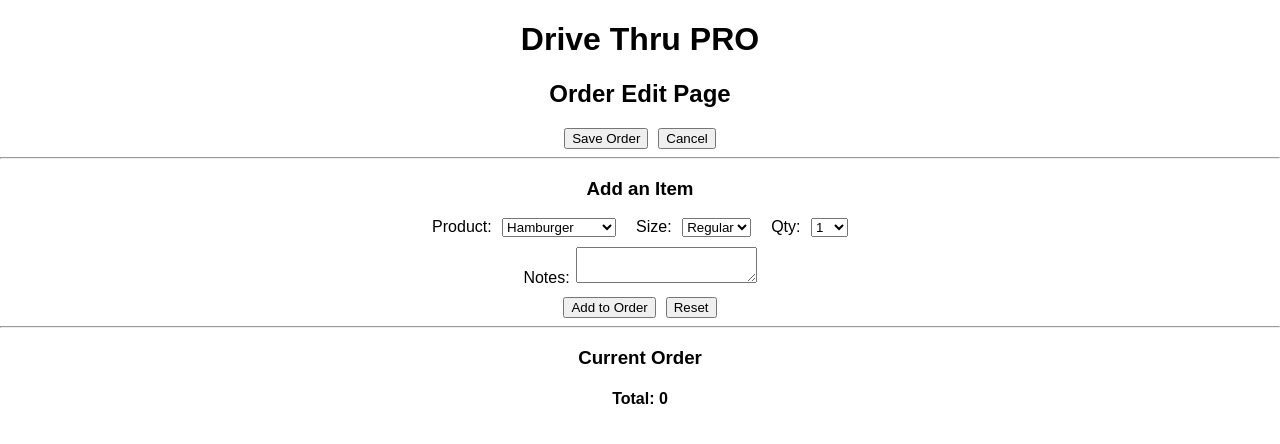
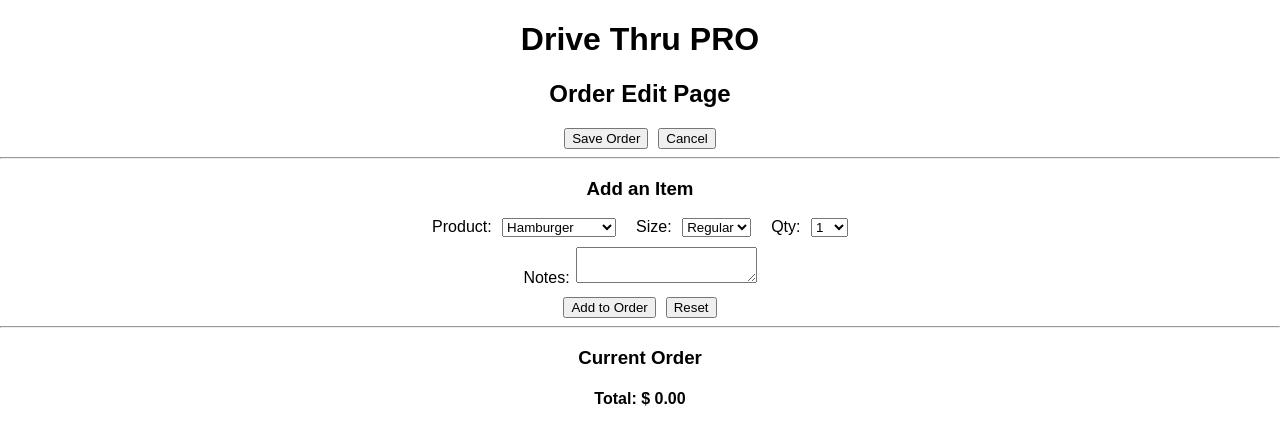
Before and after one commit to gargrave/drivethrupro, a React app: page /orders/new in a window 1280 px wide. Shown: the top 444 px of the page. Built offline with nearby package versions, Linux system fonts and the light colour scheme.

Commit message:
Add helper function to display cents and dollars, and update existing currency displays

```diff
--- a/src/components/Orders/OrderEditPage.jsx
+++ b/src/components/Orders/OrderEditPage.jsx
@@ -2,6 +2,7 @@ import React, { Component } from 'react'
 import { connect } from 'react-redux'
 import { range } from 'lodash'
 
+import { displayAsDollars } from '../../utils/utils'
 import OrderItem from './utils/OrderItem'
 import './OrderEditPage.css'
 
@@ -177,14 +178,14 @@ class OrderEditPage extends Component {
 
           <h3>Current Order</h3>
           <h4>
-            Total: {this.state.orderTotalPrice}
+            Total: {displayAsDollars(this.state.orderTotalPrice)}
           </h4>
 
           <ul>
             {this.state.orderItems.map((item, i) => {
               return (
                 <li key={i}>
-                  {item.name} | {item.quantity} | {item.totalPrice}
+                  {item.name} | {item.quantity} | {displayAsDollars(item.totalPrice)}
                 </li>
               )
             })}
--- /dev/null
+++ b/src/utils/utils.js
@@ -0,0 +1,3 @@
+export function displayAsDollars (cents) {
+  return `$ ${(cents * 0.01).toFixed(2)}`
+}
```
